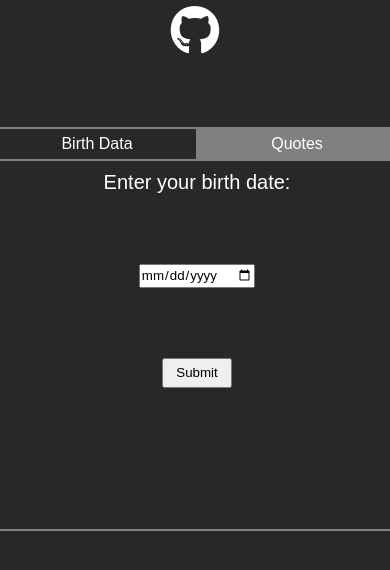
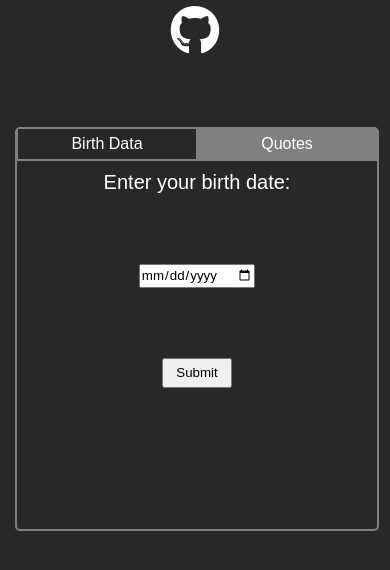
Before and after one commit to bipin-thapa01/Scheudlerz, a React (Vite) app in the folder Calendar App/: page / in a window 390 px wide. Shown: the top 570 px of the page. Built offline with nearby package versions, Linux system fonts and the light colour scheme.

Commit message:
Version 1.1

```diff
--- a/Calendar App/src/App.css
+++ b/Calendar App/src/App.css
@@ -7,4 +7,5 @@
 body{
   height: 100vh;
   background-color: #282828;
+  overflow-x: hidden;
 }
--- a/Calendar App/src/Birth/AddBirth.jsx
+++ b/Calendar App/src/Birth/AddBirth.jsx
@@ -2,6 +2,10 @@ import "./AddBirth.css"
 
 function AddBirth({ getBirthDate }) {
   function registerBirthDate(value) {
+    if((new Date() - new Date(value))<=0){
+      alert('Birth date cannot be 0 days or negative! Try again');
+      return;
+    }
     getBirthDate(value);
     localStorage.setItem('birthData', value);
   }
--- a/Calendar App/src/Homepage/Homepage.css
+++ b/Calendar App/src/Homepage/Homepage.css
@@ -35,3 +35,10 @@
     left: calc(50% - 200px);
   }
 }
+
+@media (max-width: 400px){
+  #main-container{
+    width: 360px;
+    left: calc(50% - 180px);
+  }
+}
```
Also changed, not shown: 1 other file (tests, documents, lock files or other folders).
